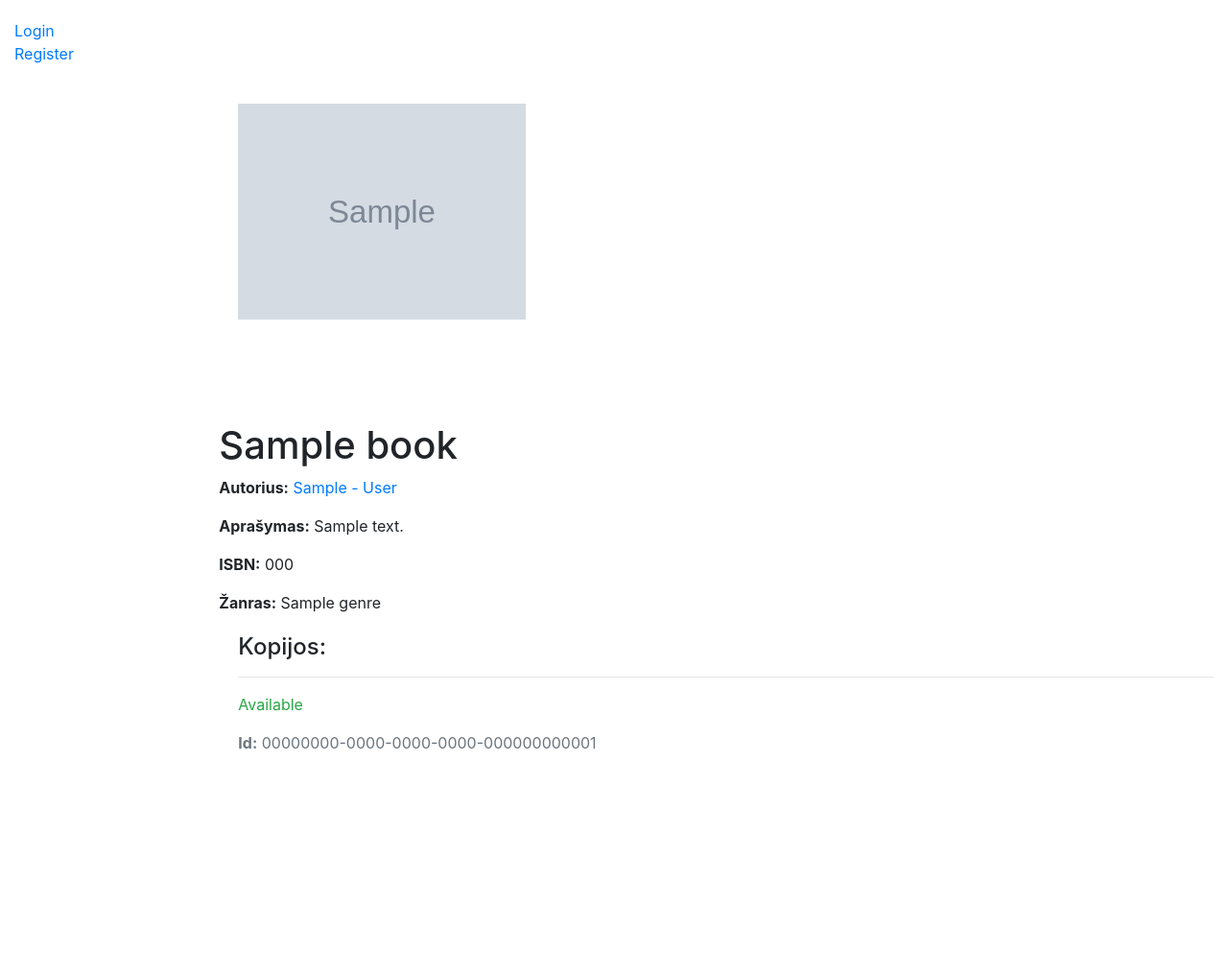
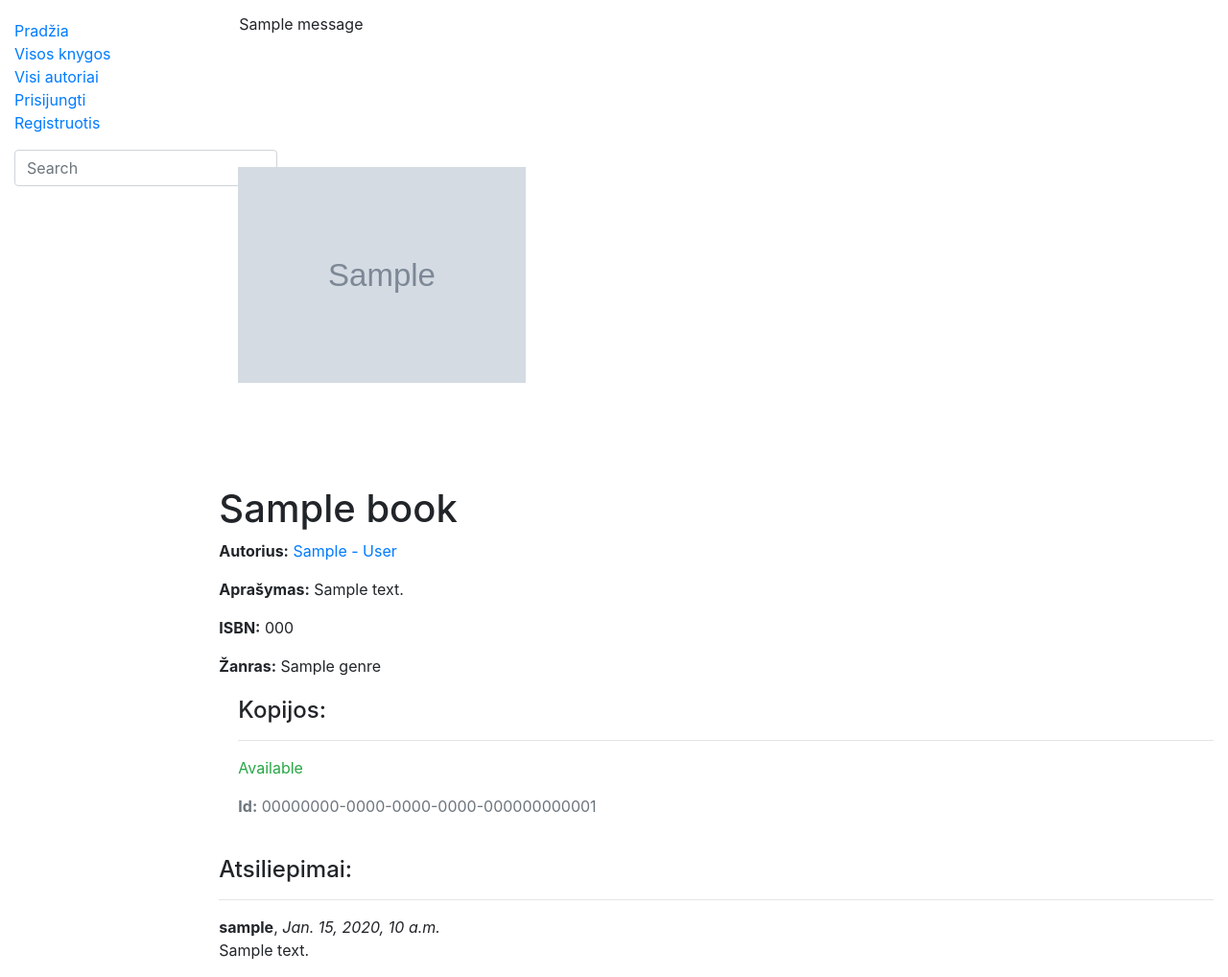
Before and after one commit to makutas/CA_Django, a Django app: page /library/books/1 in a window 1280 px wide. Shown: the whole page at 96% size. Before the commit the page ends 780 px from the top, so only its background shows below. Run offline with Django 3.2, Linux system fonts and the light colour scheme; tables that the repository leaves empty hold one stand-in row (values such as "Sample post"); grey boxes marked "Sample" are stand-in pictures; one stand-in notice (Sample message) is shown; some libraries are stand-ins or nearby versions.

Commit message:
feat: add book review model and rendering

```diff
--- a/library/models.py
+++ b/library/models.py
@@ -4,6 +4,7 @@ from django.contrib.auth.models import User
 import uuid
 from datetime import date
 from tinymce.models import HTMLField
+
 
 class Genre(models.Model):
     genre_id = models.AutoField(primary_key=True)
@@ -54,7 +55,7 @@ class Book(models.Model):
 
 class BookInstance(models.Model):
     instance_id = models.UUIDField(primary_key=True, default=uuid.uuid4, help_text="Unique book UUID code")
-    book = models.ForeignKey(Book, on_delete=models.SET_NULL, null=True)
+    book = models.ForeignKey(Book, on_delete=models.SET_NULL, null=True, related_name="book_instances")
     due_back = models.DateField("Available on:", null=True, blank=True)
     reader = models.ForeignKey(User, on_delete=models.SET_NULL, null=True, blank=True)
     LOAN_STATUS = (
@@ -77,3 +78,16 @@ class BookInstance(models.Model):
 
     def __str__(self):
         return f"{self.book.title}"
+
+
+class BookReview(models.Model):
+    review_id = models.AutoField(primary_key=True)
+    book = models.ForeignKey('Book', on_delete=models.SET_NULL, null=True, blank=True, related_name="reviews")
+    reviewer = models.ForeignKey(User, on_delete=models.SET_NULL, null=True, blank=True)
+    date_created = models.DateTimeField(auto_now_add=True)
+    content = models.TextField('Atsiliepimas', max_length=2000)
+
+    class Meta:
+        verbose_name = "Atsiliepimas"
+        verbose_name_plural = 'Atsiliepimai'
+        ordering = ['-date_created']
--- a/library/static/css/styles.css
+++ b/library/static/css/styles.css
@@ -14,3 +14,7 @@
     inline-size: 300px;
     overflow-wrap: break-word;
 }
+
+.nav-width {
+    object-fit: contain;
+}
--- a/library/templates/base.html
+++ b/library/templates/base.html
@@ -17,26 +17,33 @@
 				<div class="col-sm-2">
 					{% block sidebar %}
 						<ul class="sidebar-nav">
+							<li><a href="{% url 'index' %}">Pradžia</a></li>
+							<li><a href="{% url 'books' %}">Visos knygos</a></li>
+							<li><a href="{% url 'authors' %}">Visi autoriai</a></li>
 							{% if user.is_authenticated %}
-								<li><a href="{% url 'index' %}">Pradžia</a></li>
-								<li><a href="{% url 'books' %}">Visos knygos</a></li>
-								<li><a href="{% url 'authors' %}">Visi autoriai</a></li>
 								<li><a href="{% url 'my-books'%}">Mano paimtos knygos</a></li>
 								<li><a href="{% url 'my-books2'%}">Mano paimtos knygos2</a></li>
-								<li>
-									<form action="{% url 'search' %}" method="get" class="form-inline my-2 my-md-0">
-										<input name="query" class="form-control" type="text" placeholder="Search">
-									</form>
-								</li>
-								<li><a href="{% url 'logout' %}?next=/library">Logout</a></li>
+								<li><a href="{% url 'logout' %}?next=/library">Atsijungti</a></li>
 							{% else %}
-								<li><a href="{% url 'login' %}?next={{request.path}}">Login</a></li>
-								<li><a href="#">Register</a></li>
+								<li><a href="{% url 'login' %}?next={{request.path}}">Prisijungti</a></li>
+								<li><a href="{% url 'register'%}">Registruotis</a></li>
 							{% endif %}
+
 						</ul>
+						<form action="{% url 'search' %}" method="get" class="form-inline my-2 my-md-0">
+							<input name="query" class="form-control" type="text" placeholder="Search">
+						</form>
 					{% endblock %}
 				</div>
 				<div class="col-sm-10 ">
+					{% if messages %}
+						{% for message in messages %}
+							<div class="alert alert-{% if message.tags == 'error' %}danger{% elif message.tags == 'info' %}success{% endif %}" role="alert">
+									{{ message }}
+							</div>
+						{% endfor %}
+					{% endif %}
+
 					{% block content %}
 					{% endblock %}
 				</div>
--- a/library/templates/book_detail.html
+++ b/library/templates/book_detail.html
@@ -17,7 +17,7 @@
   <div style="margin-left:20px;margin-top:20px">
     <h4>Kopijos:</h4>
 
-    {% for copy in book.bookinstance_set.all %}
+    {% for copy in book.book_instances.all %}
       <hr>
       <p class="{% if copy.book_status == 'a' %}text-success{% elif copy.book_status == 'm' %}text-danger{% else %}text-warning{% endif %}">
         {{ copy.get_book_status_display }}
@@ -28,4 +28,17 @@
       <p class="text-muted"><strong>Id:</strong> {{ copy.instance_id }}</p>
     {% endfor %}
   </div>
+
+  </br>
+
+  <h4>Atsiliepimai:</h4>
+  {% if book.reviews.all %}
+    {% for review in book.reviews.all %}
+      <hr>
+      <strong>{{ review.reviewer }}</strong>, <em>{{ review.date_created}}</em>
+      <p>{{ review.content }}</p>
+    {% endfor %}
+  {% else %}
+    <p>Knyga neturi atsiliepimų</p>
+  {% endif %}
 {% endblock %}
```
Also changed, not shown: library/admin.py (+6 -1 lines).
